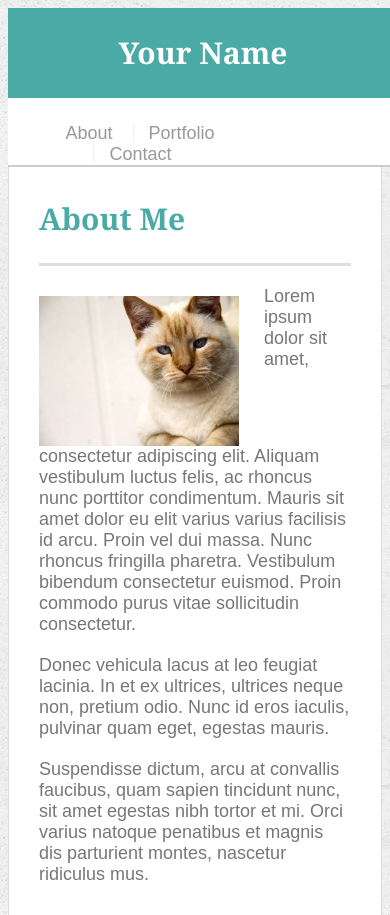
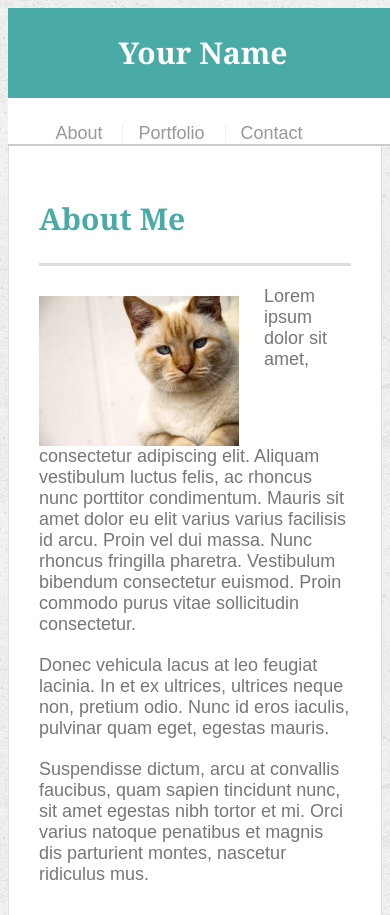
Before and after one commit to jll9qw/responsive-portfolio, a plain HTML site: page index.html in a window 390 px wide. Shown: the top 915 px of the page. Drawn offline with Linux system fonts and the light colour scheme.

Commit message:
more query

```diff
--- a/assets/css/style.css
+++ b/assets/css/style.css
@@ -248,6 +248,15 @@ body {
 
     .main-container{
         width:50%;
+        margin: auto;
+
     }
+    #masthead{
+      width: 100%;
+      margin:auto;
+    }
+    #masthead nav {
+      width: 80%;
   }
   }
+  }
```
